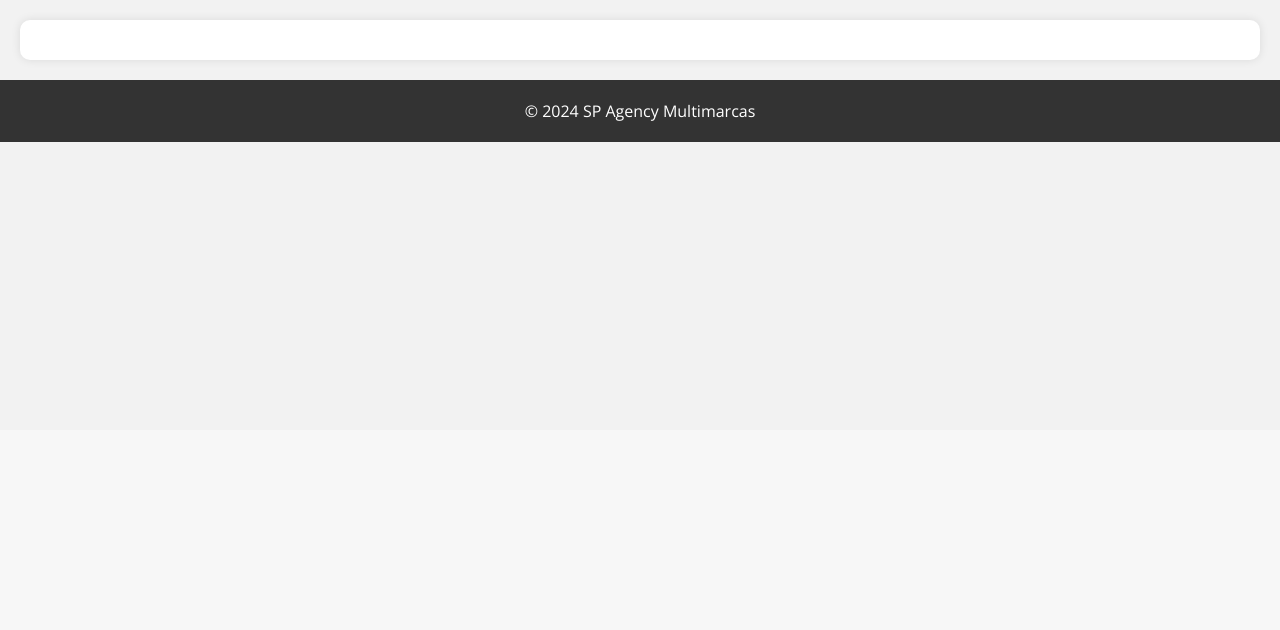
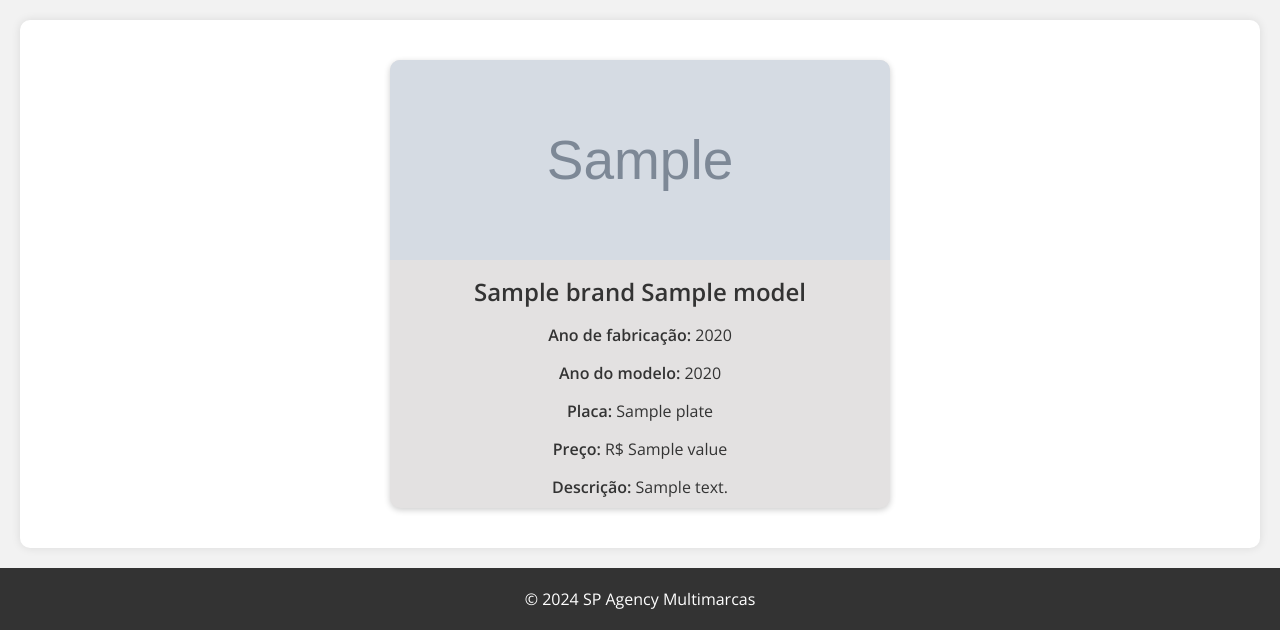
Before and after one commit to ivsilva/carros, a Django app: template cars/templates/car_detail.html in a window 1280 px wide. Shown: the part 370-1000 px from the top of the page. Before the commit the page ends 512 px from the top, so only its background shows below. Run offline with Django 5.2, Linux system fonts and the light colour scheme; the template is opened without the code that fills it: most values are stand-ins (such as "Sample title", 1, 10 or a date in 2020); grey boxes marked "Sample" are stand-in pictures.

Commit message:
vai agora

```diff
--- a/cars/templates/car_detail.html
+++ b/cars/templates/car_detail.html
@@ -81,7 +81,21 @@
       text-decoration: none !important;
     }
   </style>
-
+  <div class="car-card">
+      {% if object.photo %}
+        <img src="{{ object.photo.url }}" alt="{{ object.model }} - {{ object.brand }}">
+      {% else %}
+        <p class="no-photo"> Foto não disponivel</p>
+      {% endif %}
+      <h2>{{ object.brand }} {{ object.model }}</h2>
+      <p><strong>Ano de fabricação:</strong> {{ object.factory_year }}</p>
+      <p><strong>Ano do modelo:</strong> {{ object.model_year }}</p>
+      <p><strong>Placa:</strong> {{ object.plate }}</p>
+      <p><strong>Preço:</strong> R$ {{ object.value }}</p>
+      {% if object.bio %}
+      <p><strong>Descrição:</strong> {{ object.bio }}</p>
+      {% endif %}
+  </div>
   <div>
     {% if user.is_authenticated %}
       <div class="buttons-container">
```
